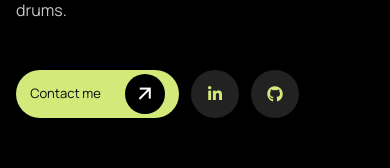
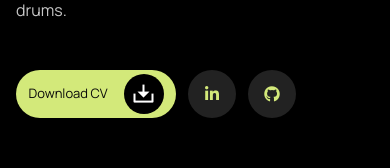
Before and after one commit to Joseph-web-create/GD-portfolio, a React (Vite) app in the folder frontend/: page /about-me in a window 390 px wide. Shown: the part 552-720 px from the top of the page. Built offline with nearby package versions, Linux system fonts and the light colour scheme.

Commit message:
Just added my CV

```diff
--- a/frontend/src/components/Header.jsx
+++ b/frontend/src/components/Header.jsx
@@ -15,14 +15,14 @@ function Header() {
 
           <div className="flex items-center gap-3 mt-6 md:flex-row">
             <a
-              className="flex bg-[#D3E97A]  hover:bg-[#BDD166] w-[163px] lg:w-[187px] gap-6 justify-center items-center h-[48px] lg:h-[54px] rounded-full "
+              className="flex bg-[#D3E97A]  hover:bg-[#BDD166] w-[160px] lg:w-[187px] gap-6 justify-center items-center h-[48px] lg:h-[54px] rounded-full "
               href="#contact"
             >
-              <p className=" text-[#0A0A0A] font-semibold manrope text-[13px] lg:text-[16px]">
+              <p className=" text-[#0A0A0A] font-bold manrope text-[13px] lg:text-[16px]">
                 Contact me
               </p>
 
-              <div className="bg-black lg:h-[16px] lg:w-[16px] h-[40px] w-[40px] rounded-full flex items-center justify-center">
+              <div className="bg-black lg:h-[12px] lg:w-[12px] h-[40px] w-[40px] rounded-full flex items-center justify-center">
                 <i className="ri-arrow-right-up-line lg:hidden text-white text-2xl"></i>
               </div>
             </a>
--- a/frontend/src/pages/AboutMe.jsx
+++ b/frontend/src/pages/AboutMe.jsx
@@ -82,15 +82,16 @@ function AboutMe() {
             </p>
             <div className="flex items-center gap-3 mt-6 md:flex-row">
               <a
-                className="flex bg-[#D3E97A]  hover:bg-[#BDD166] w-[163px] lg:w-[187px] gap-6 justify-center items-center h-[48px] lg:h-[54px] rounded-full "
-                href="#contact"
+                className="flex bg-[#D3E97A]  hover:bg-[#BDD166] w-[160px] lg:w-[187px] gap-4 justify-center items-center h-[48px] lg:h-[54px] rounded-full "
+                href="/JosephThankGodCV.pdf"
+                download
               >
-                <p className=" text-[#0A0A0A] font-semibold manrope text-[13px] lg:text-[16px]">
-                  Contact me
+                <p className=" text-[#0A0A0A]  manrope text-[13px] lg:text-[16px] font-bold">
+                  Download CV
                 </p>
 
-                <div className="bg-black lg:h-[16px] lg:w-[16px] h-[40px] w-[40px] rounded-full flex items-center justify-center">
-                  <i className="ri-arrow-right-up-line lg:hidden text-white text-2xl"></i>
+                <div className="bg-black lg:h-[12px] lg:w-[12px] h-[40px] w-[40px] rounded-full flex items-center justify-center">
+                  <i className="ri-download-2-line lg:hidden text-white text-2xl"></i>
                 </div>
               </a>
 
```
Also changed, not shown: 1 other file (tests, documents, lock files or other folders).
